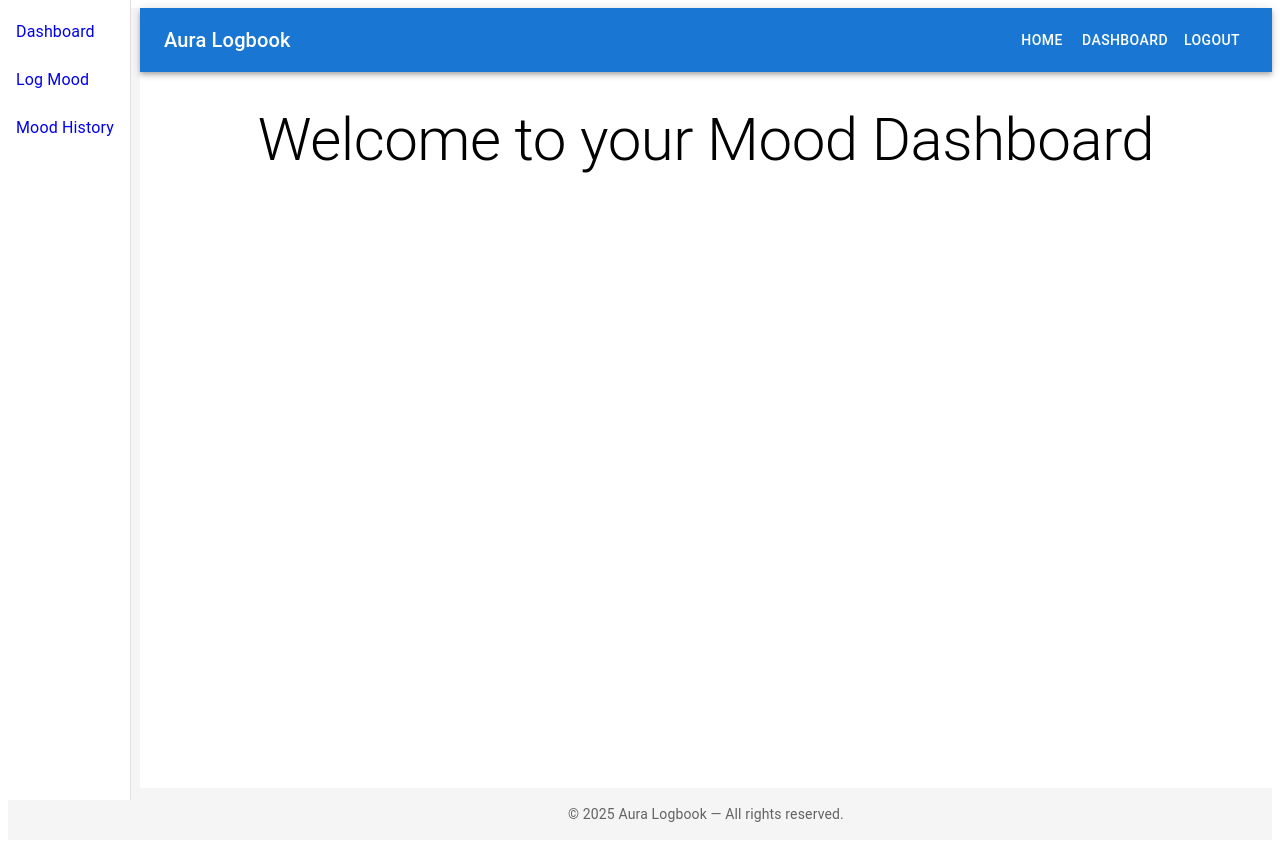
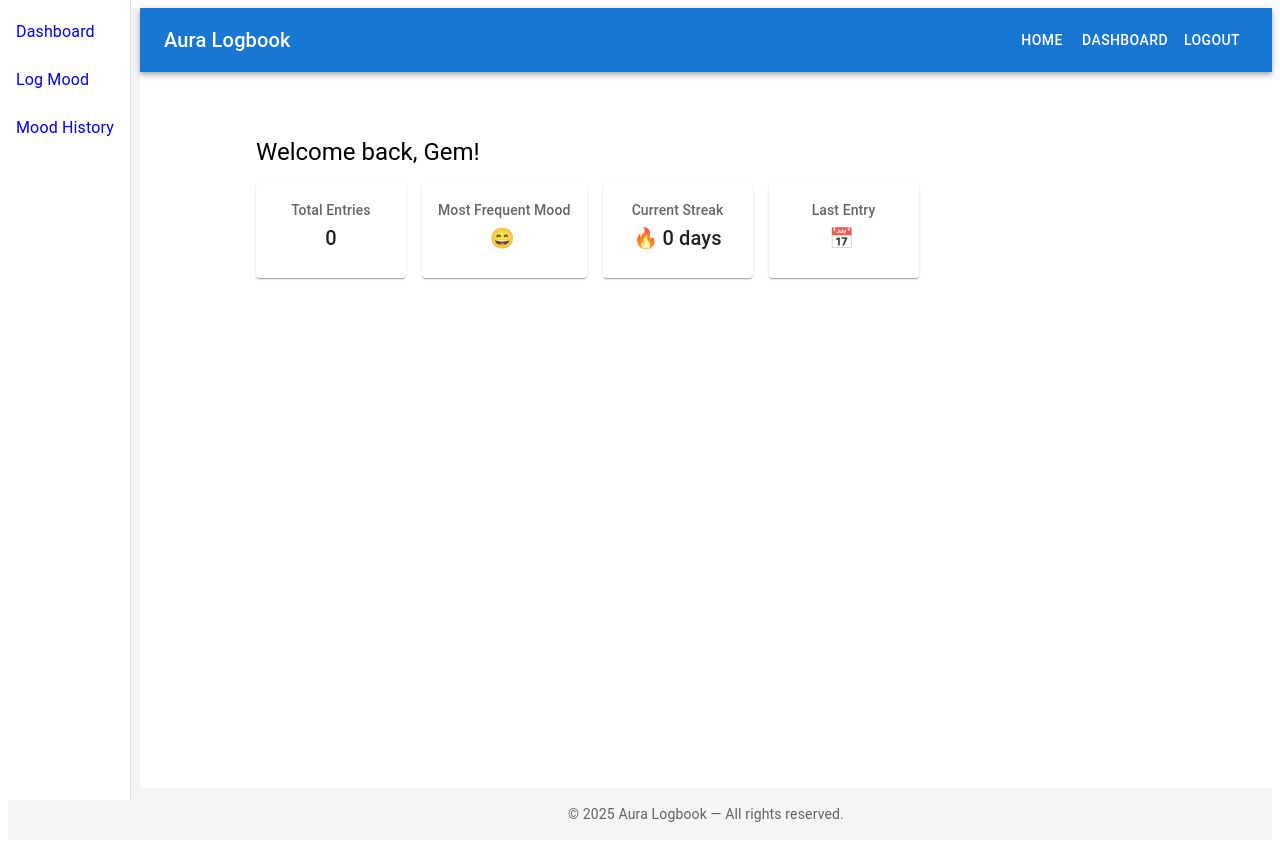
Before and after one commit to GemsForge/aura-logbook-api, a React (Vite) app in the folder aura-ui/: page /dashboard in a window 1280 px wide. Built offline with nearby package versions, Linux system fonts and the light colour scheme; no server answers; sample sign-in values are in the browser's storage.

Commit message:
feat(ui): #42 at dashboard stat cards - total entries - most frequent mood - current streak - last entry

```diff
--- /dev/null
+++ b/aura-ui/src/components/dashboard/MoodStatCard.tsx
@@ -0,0 +1,27 @@
+import { Card, CardContent, Typography } from "@mui/material";
+
+interface MoodStatCardProps {
+  title: string;
+  value: string;
+  emoji?: string;
+}
+
+export default function MoodStatCard({
+  title,
+  value,
+  emoji,
+}: MoodStatCardProps) {
+  return (
+    <Card sx={{ minWidth: 150, textAlign: "center" }}>
+      <CardContent>
+        <Typography variant="subtitle2" color="text.secondary">
+          {title}
+        </Typography>
+        <Typography variant="h6">
+          {emoji && <span style={{ marginRight: 4 }}>{emoji}</span>}
+          {value}
+        </Typography>
+      </CardContent>
+    </Card>
+  );
+}
--- a/aura-ui/src/components/MoodCard.tsx
+++ b/aura-ui/src/components/history/MoodCard.tsx
@@ -9,7 +9,7 @@ import {
   Typography,
 } from "@mui/material";
 import { MoodTag } from "./MoodTag";
-import type { MoodEntry } from "../features/mood/models/MoodEntry";
+import type { MoodEntry } from "../../features/mood/models/MoodEntry";
 
 export function MoodCard({
   entry,
--- a/aura-ui/src/components/MoodTag.tsx
+++ b/aura-ui/src/components/history/MoodTag.tsx
@@ -1,5 +1,5 @@
 import { Chip } from "@mui/material";
-import { MoodIcons } from "../features/mood/models/MoodIcons";
+import { MoodIcons } from "../../features/mood/models/MoodIcons";
 
 export function MoodTag({ mood }: { mood: string }) {
   return (
--- a/aura-ui/src/pages/Dashboard.tsx
+++ b/aura-ui/src/pages/Dashboard.tsx
@@ -1,7 +1,65 @@
-import { Typography } from "@mui/material";
+import { useEffect, useState } from "react";
+import { Box, Typography } from "@mui/material";
+import Grid from "@mui/material/Grid";
+import { MoodApi } from "../api/MoodApi";
+import MoodStatCard from "../components/dashboard/MoodStatCard";
 
-const Dashboard = () => {
-  return <Typography align="center" variant="h2">Welcome to your Mood Dashboard</Typography>;
-};
+function Dashboard () {
+  const [summary, setSummary] = useState<{
+    totalEntries: number;
+    mostFrequentMood: string | null;
+    currentStreak: number;
+    lastEntryDate: string | null;
+  }>({
+    totalEntries: 0,
+    mostFrequentMood: '',
+    currentStreak: 0,
+    lastEntryDate:'',
+  });
 
+  useEffect(() => {
+    (async () => {
+      const result = await MoodApi.getDashboardSummary();
+      setSummary(result);
+    })();
+  }, []);
+
+  return (
+    <Box maxWidth="md" mx="auto" mt={4}>
+      <Typography variant="h5" gutterBottom>
+        Welcome back, Gem!
+      </Typography>
+
+      <Grid container spacing={2} mt={2}>
+        <Grid>
+          <MoodStatCard
+            title="Total Entries"
+            value={`${summary.totalEntries}`}
+          />
+        </Grid>
+        <Grid>
+          <MoodStatCard
+            title="Most Frequent Mood"
+            value={summary.mostFrequentMood ?? "N/A"}
+            emoji="😄"
+          />
+        </Grid>
+        <Grid>
+          <MoodStatCard
+            title="Current Streak"
+            value={`${summary.currentStreak} days`}
+            emoji="🔥"
+          />
+        </Grid>
+        <Grid >
+          <MoodStatCard
+            title="Last Entry"
+            value={summary.lastEntryDate ?? "-"}
+            emoji="📅"
+          />
+        </Grid>
+      </Grid>
+    </Box>
+  );
+}
 export default Dashboard;
--- a/aura-ui/src/router.tsx
+++ b/aura-ui/src/router.tsx
@@ -5,7 +5,7 @@ import { LoginForm } from "./pages/Login";
 import NotFound from "./pages/NotFound";
 import ProtectedRoute from "./routes/ProtectedRoute";
 import RegisterForm from "./pages/Register";
-import MoodHistory from "./components/MoodHistory";
+import MoodHistory from "./components/history/MoodHistory";
 import MoodEntryForm from "./components/MoodEntryForm";
 
 export const router = createBrowserRouter([
```
Also changed, not shown: aura-ui/src/components/history/MoodHistory.tsx (renamed from aura-ui/src/components/MoodHistory.tsx, +6 -6 lines). Lines whose indentation alone changed are shown as unchanged.
